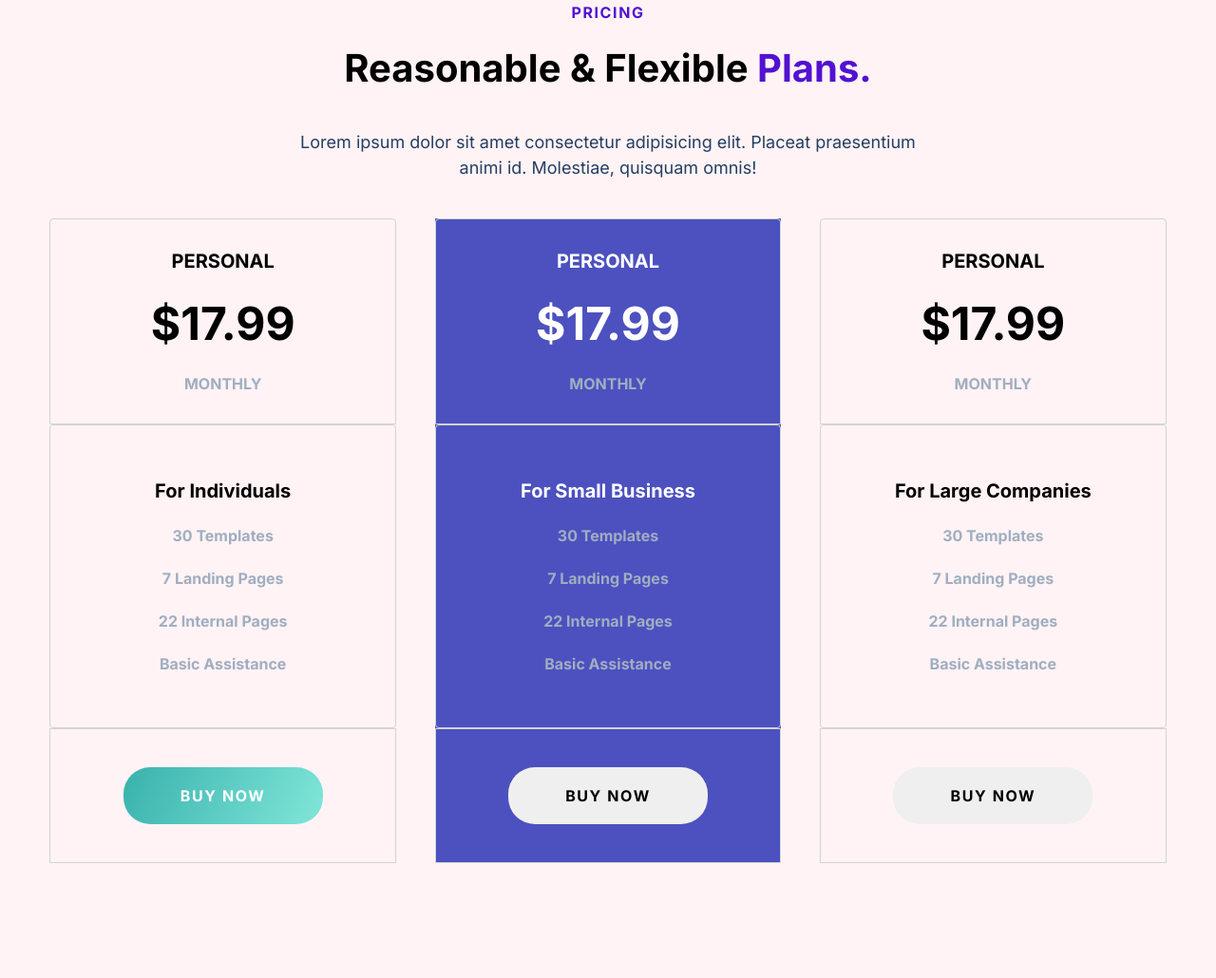
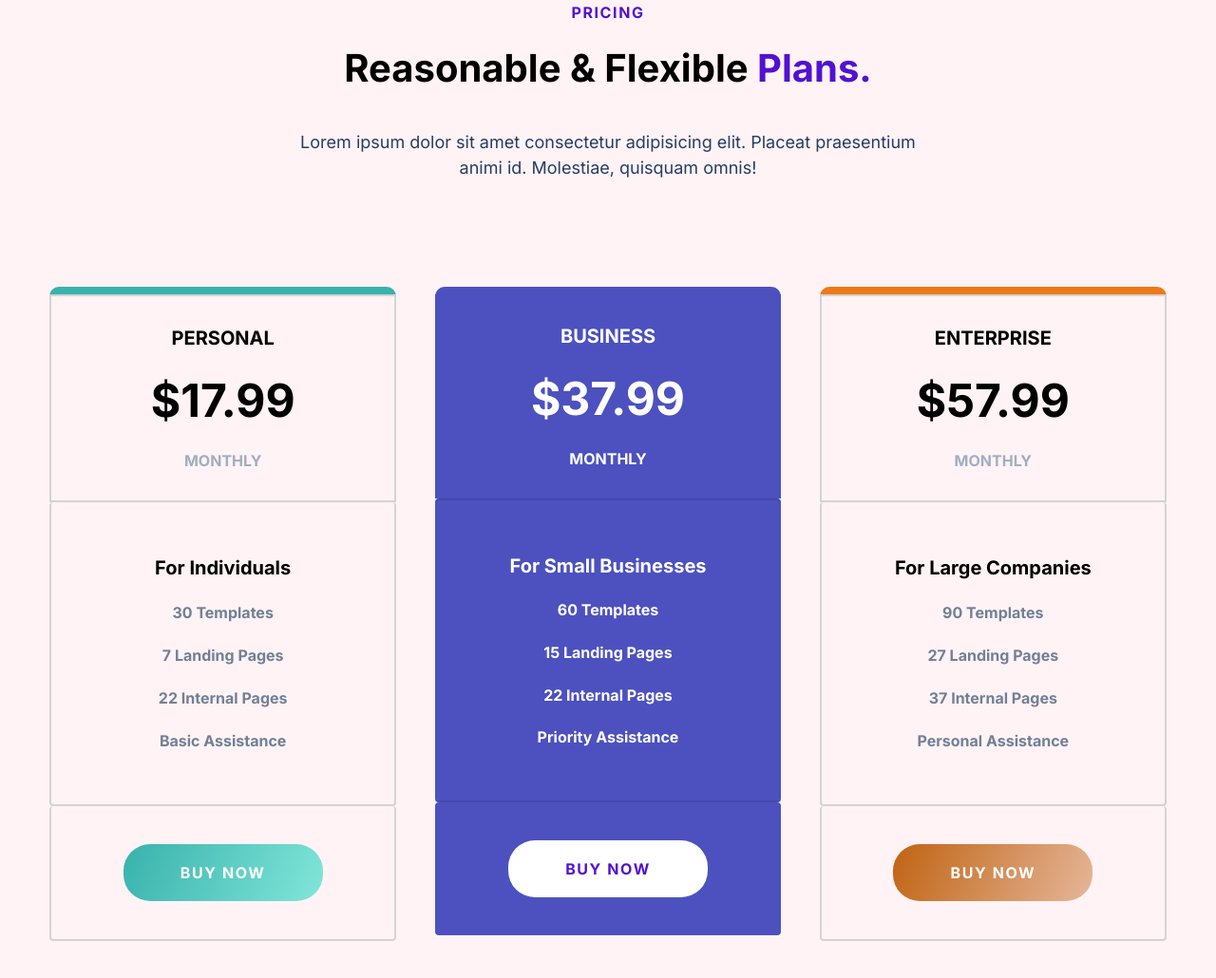
Before and after one commit to Rileycolbert/Treact-Project-Final, a plain HTML site: page index.html in a window 1280 px wide. Shown: the part 3604-4634 px from the top of the page at 95% size. Drawn offline with Linux system fonts and the light colour scheme.

Commit message:
Pricing section complete

```diff
--- a/index.html
+++ b/index.html
@@ -358,58 +358,65 @@
   <h1 class="section__title">Reasonable & Flexible <span class="text--purple">Plans.</span></h1>
   <p class="section__para capped__title">Lorem ipsum dolor sit amet consectetur adipisicing elit. Placeat praesentium animi id. Molestiae, quisquam omnis!</p>
 </div>
-<div class="pricing__plan--wrapper">
-  <div class="pricing__plan">
-    <div class="pricing__plan--top">
-      <h5 class="pricing__plan--category">PERSONAL</h5>
-      <h2 class="pricing__plan--price">$17.99</h2>
-      <h6 class="pricing__plan--monthly">MONTHLY</h6>
+<div class="plans">
+  <div class="plan personal__top">
+    <div class="plan__box-1">
+      <h5 class="plan__title">PERSONAL</h5>
+      <h1 class="plan__price">$17.99</h1>
+      <h6 class="plan__monthly">MONTHLY</h6>
     </div>
-    <div class="pricing__plan--mid">
-      <h2 class="pricing__plan--level">For Individuals</h2>
-      <h5 class="pricing__plan--features">30 Templates</h5>
-      <h5 class="pricing__plan--features">7 Landing Pages</h5>
-      <h5 class="pricing__plan--features">22 Internal Pages</h5>
-      <h5 class="pricing__plan--features">Basic Assistance</h5>
+    <div class="plan__box-2">
+      <ul class="plan__list">
+        <li class="plan__level">For Individuals</li>
+        <li class="plan__feature">30 Templates</li>
+        <li class="plan__feature">7 Landing Pages</li>
+        <li class="plan__feature">22 Internal Pages</li>
+        <li class="plan__feature">Basic Assistance</li>
+      </ul>
     </div>
-    <div class="pricing__plan--bottom">
-      <button class="buy btn-1">BUY NOW</button>
+    <div class="plan__box-3">
+      <button class="BUY btn-1">BUY NOW</button>
     </div>
   </div>
-  <div class="pricing__plan plan__business">
-    <div class="pricing__plan--top">
-      <h5 class="pricing__plan--category">PERSONAL</h5>
-      <h2 class="pricing__plan--price">$17.99</h2>
-      <h6 class="pricing__plan--monthly">MONTHLY</h6>
+  <div class="plan plan__business">
+    <div class="plan__box-1">
+      <h5 class="plan__title">BUSINESS</h5>
+      <h1 class="plan__price">$37.99</h1>
+      <h6 class="plan__monthly">MONTHLY</h6>
     </div>
-    <div class="pricing__plan--mid">
-      <h2 class="pricing__plan--level">For Small Business</h2>
-      <h5 class="pricing__plan--features">30 Templates</h5>
-      <h5 class="pricing__plan--features">7 Landing Pages</h5>
-      <h5 class="pricing__plan--features">22 Internal Pages</h5>
-      <h5 class="pricing__plan--features">Basic Assistance</h5>
+    <div class="plan__box-2 business__box-2">
+      <ul class="plan__list">
+        <li class="plan__level">For Small Businesses</li>
+        <li class="plan__feature">60 Templates</li>
+        <li class="plan__feature">15 Landing Pages</li>
+        <li class="plan__feature">22 Internal Pages</li>
+        <li class="plan__feature">Priority Assistance</li>
+      </ul>
     </div>
-    <div class="pricing__plan--bottom">
-      <button class="buy btn-2">BUY NOW</button>
+    <div class="plan__box-3">
+      <button class="BUY btn-2">BUY NOW</button>
     </div>
   </div>
-  <div class="pricing__plan">
-    <div class="pricing__plan--top">
-      <h5 class="pricing__plan--category">PERSONAL</h5>
-      <h2 class="pricing__plan--price">$17.99</h2>
-      <h6 class="pricing__plan--monthly">MONTHLY</h6>
+  <div class="plan enterprise__top">
+    <div class="plan__box-1">
+      <h5 class="plan__title">ENTERPRISE</h5>
+      <h1 class="plan__price">$57.99</h1>
+      <h6 class="plan__monthly">MONTHLY</h6>
     </div>
-    <div class="pricing__plan--mid">
-      <h2 class="pricing__plan--level">For Large Companies</h2>
-      <h5 class="pricing__plan--features">30 Templates</h5>
-      <h5 class="pricing__plan--features">7 Landing Pages</h5>
-      <h5 class="pricing__plan--features">22 Internal Pages</h5>
-      <h5 class="pricing__plan--features">Basic Assistance</h5>
+    <div class="plan__box-2">
+      <ul class="plan__list">
+        <li class="plan__level">For Large Companies</li>
+        <li class="plan__feature">90 Templates</li>
+        <li class="plan__feature">27 Landing Pages</li>
+        <li class="plan__feature">37 Internal Pages</li>
+        <li class="plan__feature">Personal Assistance</li>
+      </ul>
     </div>
-    <div class="pricing__plan--bottom">
-      <button class="buy btn-3">BUY NOW</button>
+    <div class="plan__box-3">
+      <button class="BUY btn-3">BUY NOW</button>
     </div>
   </div>
+</div>
 </div>
   </div>
 </div>
--- a/style.css
+++ b/style.css
@@ -432,78 +432,94 @@ width: 100%;
     display: flex;
     flex-direction: column;
     align-items: center;
-    margin: 0 auto;
     text-align: center;
 }
 
-.pricing__plan--wrapper{
+.plans{
     display: flex;
+    justify-content: space-around;
+    margin-top:72px;
+    flex-wrap: wrap;
     width: 100%;
-    justify-content: space-around;
-    flex-wrap: wrap;
 }
 
-.pricing__plan{
-    width: calc(90% / 3);
-    display: flex;
-    flex-direction: column;
+.plan{
+    max-width: calc(90% / 3);
     text-align: center;
+    width: 100%;
+}
+
+.personal__top{
+border-top: 8px solid rgb(56, 178, 172);;
+border-radius:10px;
+}
+
+.enterprise__top{
+border-top:8px solid rgb(238, 121, 25);
+border-radius: 10px;
 }
 
 
-
-.pricing__plan--top{
-    border: 1px solid lightgray;
-    border-radius:4px 4px 0 0 ;
+.plan__box-1,
+.plan__box-2{
     padding: 32px 0;
 }
 
-.pricing__plan--mid,
-.pricing__plan--bottom{
-border: 1px solid lightgray;
+.plan__box-1{
+    border: 2px solid lightgray;
 }
 
-.pricing__plan--mid{
+.plan__box-2{
+    border: 2px solid lightgray;
+    border-top: transparent;
+    border-radius: 4px;
     height: 320px;
+    display: flex;
+    justify-content: center;
+}
+
+.plan__box-3{
+    border: 2px solid lightgray;
+    border-top: transparent;
+    border-radius: 4px;
+}
+
+.plan__title{
+    font-size: 20px;
+}
+
+.plan__price{
+    font-size: 48px;
+    padding: 24px 0;
+}
+
+.plan__monthly{
+    font-size: 16px;
+    color:rgba(160, 174, 192);
+}
+
+.plan__list{
     display: flex;
     flex-direction: column;
     justify-content: space-evenly;
-    align-items: center;
-    border-radius: 4px;
-padding: 32px 0;
 }
 
-.pricing__plan--monthly{
-    color:rgba(160, 174, 192);
-    font-size: 16px;
-    font-weight: 700;
+.plan__level{
+    font-size: 20px;
+    font-weight: 600;
 }
 
-.pricing__plan--category{
-    font-size: 20px;
+.plan__feature{
+    font-size: 16px;
+    font-weight: 600;
+    color: rgba(113, 128, 150);
 }
 
-.pricing__plan--price{
-    padding: 24px;
-    font-size: 48px;
-}
-
-.pricing__plan--level{
-    font-size: 20px;
-    font-weight: bold;
-}
-
-.pricing__plan--features{
-    font-size: 16px;
-    font-weight: 600;
-    color:rgba(160, 174, 192);
-}
-
-.buy{
+.BUY{
+    margin: 40px 0;
+    padding: 20px 60px;
+    border-radius: 28px;
     border: none;
-    padding: 20px 60px;
-    margin: 40px 0;
-    border-radius: 28px;
     font-size: 16px;
     font-weight: 600;
     letter-spacing: 0.1em;
@@ -514,8 +530,35 @@ padding: 32px 0;
     color: white;
 }
 
+
 .plan__business{
-    border: none;
+    border-top: 8px solid rgb(76, 81, 191);;
+    border-radius: 10px;
+}
+
+
+.plan__business * {
     color: white;
     background-color: rgb(76, 81, 191);
+    border: none;
 }
+
+.business__box-2{
+    border-top: 2px solid rgba(42, 46, 109, 0.24);
+    border-bottom: 2px solid rgba(42, 46, 109, 0.24);
+}
+
+.btn-2{
+    background-color: white;
+    color: rgb(82, 17, 210);
+}
+
+.btn-3{
+    background: linear-gradient( 115deg, rgb(192, 99, 19) 0%, rgba(187, 84, 5, 0.379) 100% );
+    color: white;
+}
+
+.BUY:hover{
+    transform: translateY(-2%) translateX(1%);
+    box-shadow: 0 12px 36px rgb(0 0 0 / 15%);
+}
```
